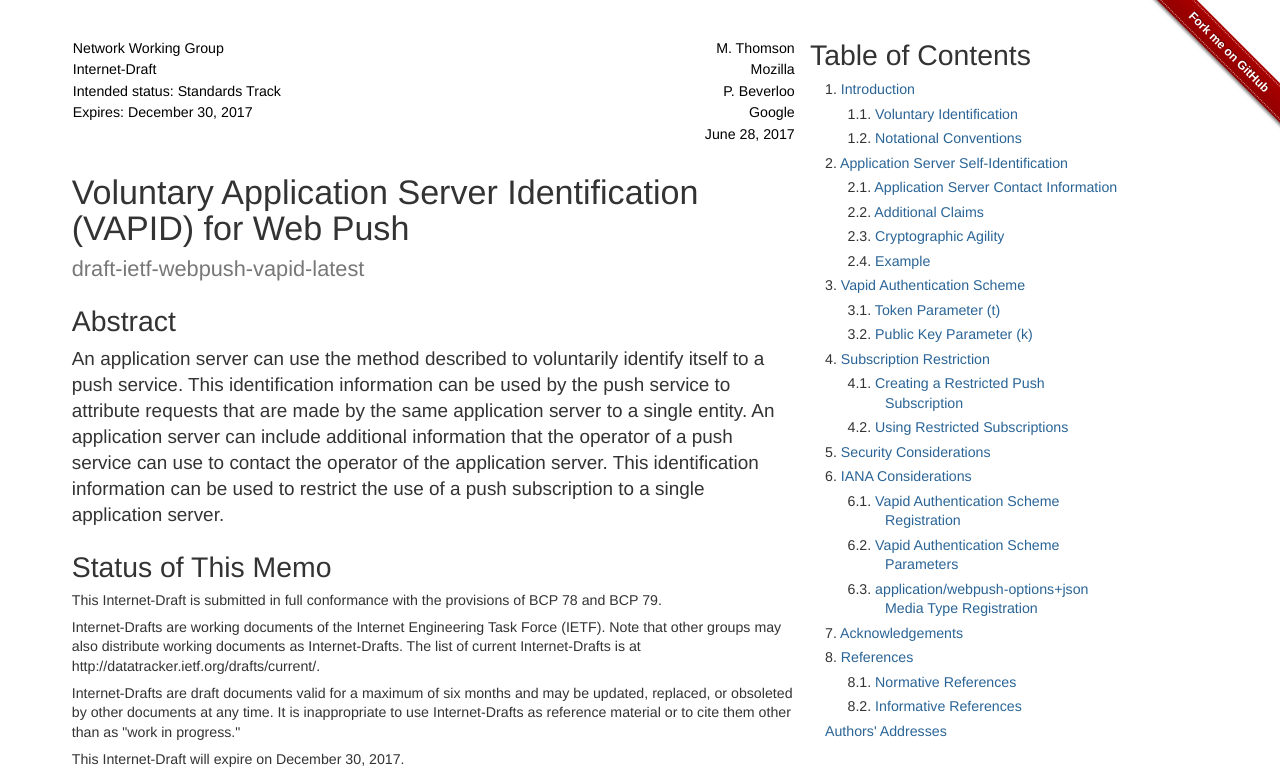
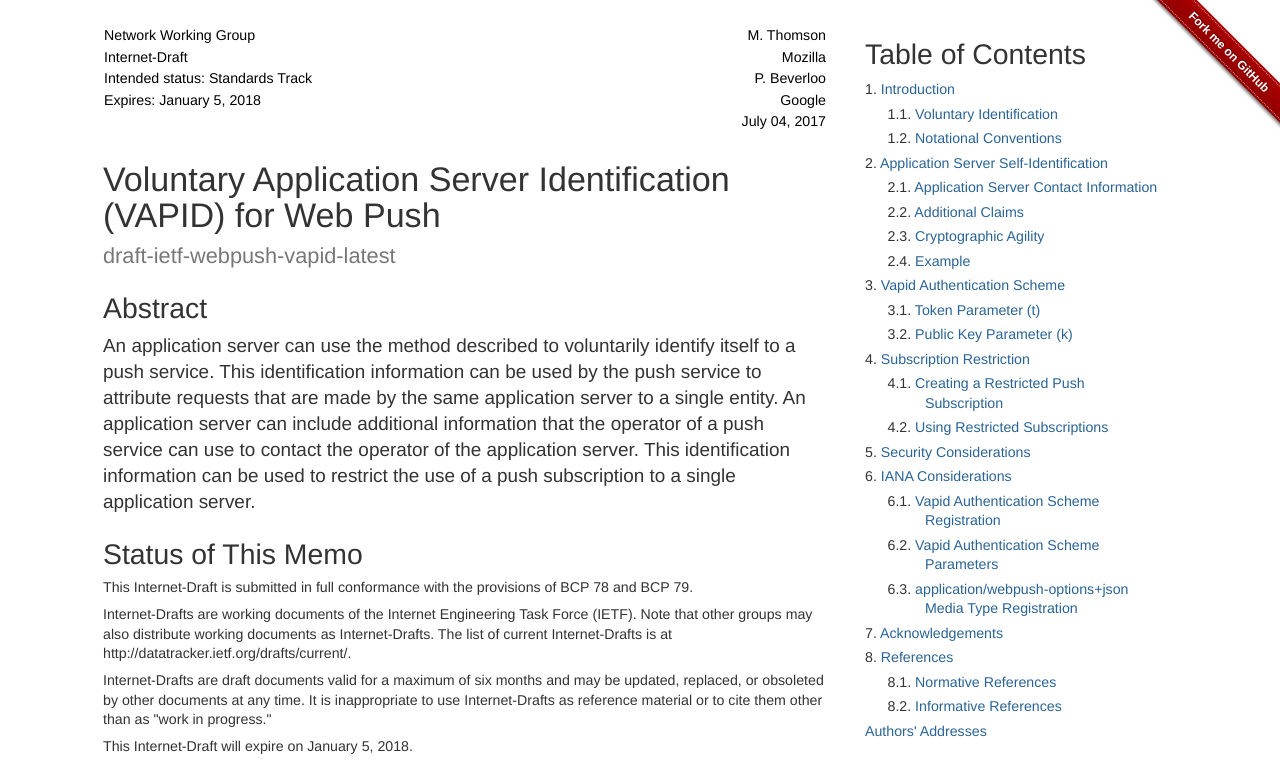
Before and after one commit to webpush-wg/webpush-vapid, a plain HTML site: page why_limit_expiration/draft-ietf-webpush-vapid.html in a window 1280 px wide. Shown: the top 777 px of the page. Drawn offline with Linux system fonts and the light colour scheme.

Commit message:
Script updating gh-pages from 9b063e6. [ci skip]

```diff
--- a/why_limit_expiration/draft-ietf-webpush-vapid.html
+++ b/why_limit_expiration/draft-ietf-webpush-vapid.html
@@ -23,13 +23,12 @@
     position: fixed;
     bottom: 0;
     right: 0;
-    right: calc(50vw - 500px);
+    right: calc(50vw - 525px);
     width: 300px;
-    padding: 0 1em;
     z-index: 1;
   }
   #rfc\.toc {
-    top: 16px;
+    top: 15px;
   }
   ul.toc {
     top: 80px;
@@ -37,8 +36,7 @@
   }
 
   body {
-    padding-left: 1.5em;
-    padding-right: 29em;
+    padding-right: 350px;
   }
 }
 
@@ -47,7 +45,7 @@ body {
   color: #333;
   font-size-adjust: 0.5;
   line-height: 130%;
-  margin: 2.5em auto;
+  margin: 25px auto;
   max-width: 724px;
 }
 
@@ -303,12 +301,12 @@ address {
 <link href="#rfc.authors" rel="Chapter">
 
 
-  <meta name="generator" content="xml2rfc version 2.6.2 - http://tools.ietf.org/tools/xml2rfc" />
+  <meta name="generator" content="xml2rfc version 2.7.0 - http://tools.ietf.org/tools/xml2rfc" />
   <link rel="schema.dct" href="http://purl.org/dc/terms/" />
 
   <meta name="dct.creator" content="Thomson, M. and P. Beverloo" />
   <meta name="dct.identifier" content="urn:ietf:id:draft-ietf-webpush-vapid-latest" />
-  <meta name="dct.issued" scheme="ISO8601" content="2017-6-28" />
+  <meta name="dct.issued" scheme="ISO8601" content="2017-7-04" />
   <meta name="dct.abstract" content="An application server can use the method described to voluntarily identify itself to a push service.  This identification information can be used by the push service to attribute requests that are made by the same application server to a single entity.  An application server can include additional information that the operator of a push service can use to contact the operator of the application server.  This identification information can be used to restrict the use of a push subscription to a single application server." />
   <meta name="description" content="An application server can use the method described to voluntarily identify itself to a push service.  This identification information can be used by the push service to attribute requests that are made by the same application server to a single entity.  An application server can include additional information that the operator of a push service can use to contact the operator of the application server.  This identification information can be used to restrict the use of a push subscription to a single application server." />
 
@@ -332,12 +330,12 @@ address {
 <td class="right">P. Beverloo</td>
 </tr>
 <tr>
-<td class="left">Expires: December 30, 2017</td>
+<td class="left">Expires: January 5, 2018</td>
 <td class="right">Google</td>
 </tr>
 <tr>
 <td class="left"></td>
-<td class="right">June 28, 2017</td>
+<td class="right">July 04, 2017</td>
 </tr>
 
 
@@ -353,7 +351,7 @@ address {
 <p>This Internet-Draft is submitted in full conformance with the provisions of BCP 78 and BCP 79.</p>
 <p>Internet-Drafts are working documents of the Internet Engineering Task Force (IETF).  Note that other groups may also distribute working documents as Internet-Drafts.  The list of current Internet-Drafts is at http://datatracker.ietf.org/drafts/current/.</p>
 <p>Internet-Drafts are draft documents valid for a maximum of six months and may be updated, replaced, or obsoleted by other documents at any time.  It is inappropriate to use Internet-Drafts as reference material or to cite them other than as "work in progress."</p>
-<p>This Internet-Draft will expire on December 30, 2017.</p>
+<p>This Internet-Draft will expire on January 5, 2018.</p>
 <h1 id="rfc.copyrightnotice"><a href="#rfc.copyrightnotice">Copyright Notice</a></h1>
 <p>Copyright (c) 2017 IETF Trust and the persons identified as the document authors.  All rights reserved.</p>
 <p>This document is subject to BCP 78 and the IETF Trust's Legal Provisions Relating to IETF Documents (http://trustee.ietf.org/license-info) in effect on the date of publication of this document.  Please review these documents carefully, as they describe your rights and restrictions with respect to this document.  Code Components extracted from this document must include Simplified BSD License text as described in Section 4.e of the Trust Legal Provisions and are provided without warranty as described in the Simplified BSD License.</p>
@@ -566,7 +564,7 @@ Content-Length: 104
 <h1 id="rfc.section.5">
 <a href="#rfc.section.5">5.</a> <a href="#security" id="security">Security Considerations</a>
 </h1>
-<p id="rfc.section.5.p.1">This authentication scheme is vulnerable to replay attacks if an attacker can acquire a valid JWT.  Applying narrow limits to the period over which a replayable token can be reused limits the potential value of a stolen token to an attacker and can increase the difficulty of stealing a token.  Placing a hard upper limit on the &#8220;exp&#8221; claim in the JWT allows a push service to reject tokens that have excessively long expiration times.</p>
+<p id="rfc.section.5.p.1">This authentication scheme is vulnerable to replay attacks if an attacker can acquire a valid JWT.  Applying narrow limits to the period over which a replayable token can be reused limits the potential value of a stolen token to an attacker and can increase the difficulty of stealing a token.</p>
 <p id="rfc.section.5.p.2">An application server might offer falsified contact information.  A push service operator therefore cannot use the presence of unvalidated contact information as input to any security-critical decision-making process.</p>
 <p id="rfc.section.5.p.3">Validation of a signature on the JWT requires a non-trivial amount of computation.  For something that might be used to identify legitimate requests under denial of service attack conditions, this is not ideal.  Application servers are therefore encouraged to reuse tokens, which permits the push service to cache the results of signature validation.</p>
 <p id="rfc.section.5.p.4">An application server that changes its signing key breaks linkability between push messages that it sends under the different keys.  A push service that relies on a consistent identity for application servers might categorize requests made with new keys differently.  Gradual migration to a new signing key reduces the chances that requests that use the new key will be categorized as abusive.</p>
```
Also changed, not shown: why_limit_expiration/draft-ietf-webpush-vapid.txt.
